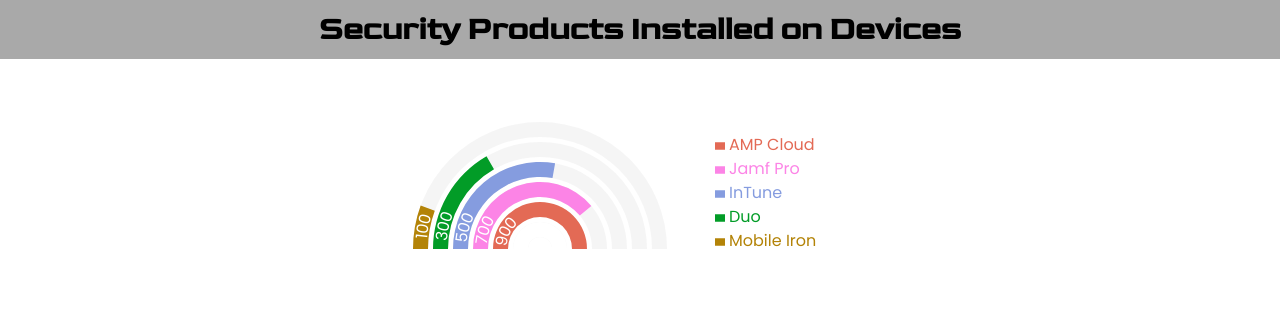
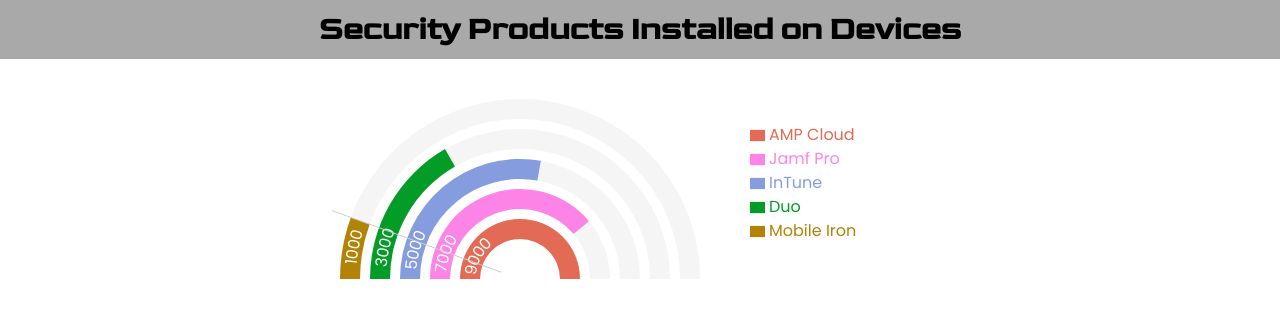
Before and after one commit to wlorand3/recharts-protos, a React (Create React App) app: page / in a window 1280 px wide. Shown: the top 318 px of the page. Built offline with nearby package versions, Linux system fonts and the light colour scheme.

Commit message:
feat: code tweaks and demo stopping pt

```diff
--- a/src/components/SecurityProductsRadialChart.js
+++ b/src/components/SecurityProductsRadialChart.js
@@ -6,10 +6,11 @@
 
 // recharts
 import {
-  ResponsiveContainer,
+  Legend,
+  PolarGrid,
+  RadialBar,
   RadialBarChart,
-  RadialBar,
-  Legend,
+  Tooltip,
 } from "recharts";
 
 // styles
@@ -19,21 +20,21 @@
 function RadialBarChartProto() {
   // must be inline style?
   const legendWrapperStyle = {
-    top: 50,
-    left: 425,
+    top: 40,
+    left: 510,
     lineHeight: "24px",
   };
 
   return (
     <div className="chart-container">
       <RadialBarChart
-        width={700}
-        height={500}
-        cx={250}
-        cy={190}
+        width={800}
+        height={600}
+        cx={280}
+        cy={220}
         innerRadius={20}
-        outerRadius={140}
-        barSize={15}
+        outerRadius={200}
+        barSize={20}
         data={security_products}
         startAngle={180}
         endAngle={0}
@@ -45,10 +46,13 @@
           clockWise={false}
           dataKey="installed"
         />
+        <PolarGrid gridType="polygon" polarAngles={[160]} />
+        {/* <Tooltip /> */}
+
         <Legend
-          iconSize={10}
-          width={120}
-          height={140}
+          iconSize={15}
+          width={150}
+          height={180}
           layout="vertical"
           verticalAlign="middle"
           wrapperStyle={legendWrapperStyle}
--- a/src/data/security_products.js
+++ b/src/data/security_products.js
@@ -1,32 +1,32 @@
 export const security_products = [
   {
     name: "",
-    installed: 900,
+    installed: 9000,
     fill: "rgb(255,255,255)",
   },
   {
     name: "AMP Cloud",
-    installed: 900,
+    installed: 9000,
     fill: "rgb(227,106,85)",
   },
   {
     name: "Jamf Pro",
-    installed: 700,
+    installed: 7000,
     fill: "rgb(252,132,230)",
   },
   {
     name: "InTune",
-    installed: 500,
+    installed: 5000,
     fill: "rgb(133,156,223)",
   },
   {
     name: "Duo",
-    installed: 300,
+    installed: 3000,
     fill: "rgb(2,156,39)",
   },
   {
     name: "Mobile Iron",
-    installed: 100,
+    installed: 1000,
     fill: "rgb(179,131,7)",
   },
 ];
```
